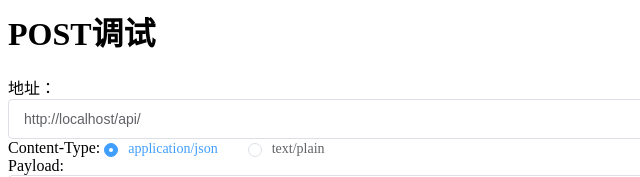
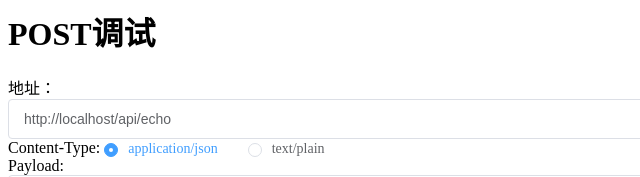
Before and after one commit to XUJINKAI/webhook-bridge, a plain HTML site: page www/post.html in a window 1280 px wide. Shown: the top 177 px of the page, 0-640 px from the left. Drawn offline with Linux system fonts and the light colour scheme.

```diff
--- a/www/post.html
+++ b/www/post.html
@@ -49,7 +49,7 @@
             el: '#app',
             delimiters: ['${', '}'],
             data: {
-                post_url: `${location.origin}/api/`,
+                post_url: `${location.origin}/api/echo`,
                 content_type: "application/json",
                 payload: "",
                 result: "",
```
Also changed, not shown: 2 other files.
